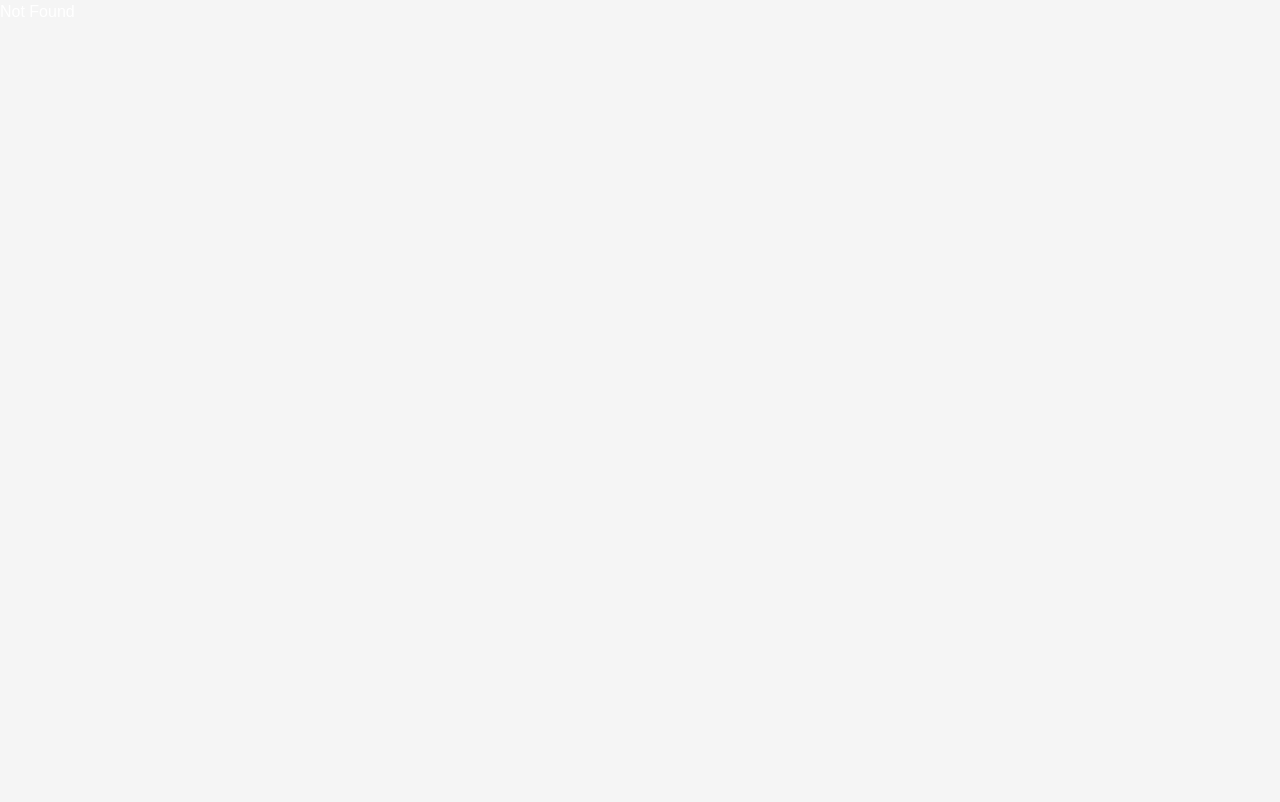
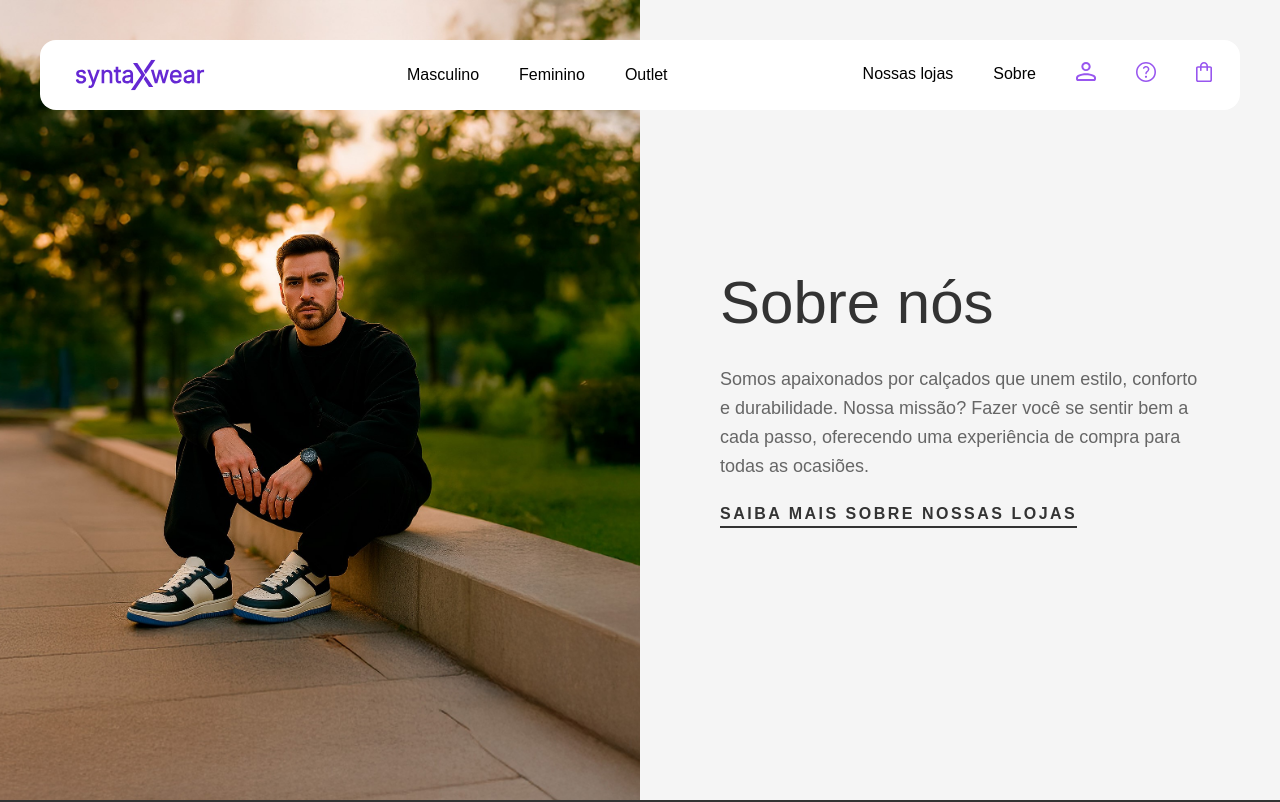
Before and after one commit to kalyel/syntax-wear-app, a React (Vite) app: page /about in a window 1280 px wide. Shown: the top 802 px of the page. Built offline with nearby package versions, Linux system fonts and the light colour scheme; a web font is replaced by a local one.

Commit message:
feat: adicionada página de sobre

```diff
--- a/src/components/Header/index.tsx
+++ b/src/components/Header/index.tsx
@@ -33,7 +33,7 @@ export const Header = () => {
                 <Link to="/our-stores">Nossas lojas</Link>
               </li>
               <li className="hidden md:block">
-                <a href="#">Sobre</a>
+                <Link to="/about">Sobre</Link>
               </li>
               <li>
                 <a href="#">
--- /dev/null
+++ b/src/pages/_app/about/index.tsx
@@ -0,0 +1,25 @@
+import { createFileRoute, Link } from '@tanstack/react-router'
+import bannerAbout from '../../../assets/images/banners/about.jpg'
+
+export const Route = createFileRoute('/_app/about/')({
+  component: RouteComponent,
+})
+
+function RouteComponent() {
+  return (
+    <section className='flex flex-col md:flex-row items-center md:h-screen'>
+        <div className='h-100 md:h-full md:w-1/2'>
+            <img src={bannerAbout} alt="Homem sentado com tênis da marca"  className='size-full object-cover'/>
+        </div>
+
+        <div className='px-8 py-16 lg:px-20 md:w-1/2 h-full flex flex-col justify-center'>
+            <h2 className='text-5xl lg:text-6xl font-medium text-[#333333] mb-8'>Sobre nós</h2>
+            <p className='text-[#666666] text-lg leading-relaxed mb-5'>
+                Somos apaixonados por calçados que unem estilo, conforto e durabilidade. Nossa missão? Fazer você se sentir bem a cada passo, oferecendo uma experiência de compra para todas as ocasiões.
+            </p>
+
+            <Link to="/our-stores" className='self-start text-sx font-bold text-[#333333] uppercase border-b-2 tracking-[2.5px] hover:text-accent transition-colors duration-500'>Saiba mais sobre nossas lojas</Link>
+        </div>
+    </section>
+  )
+}
--- a/src/router-tree-gen.ts
+++ b/src/router-tree-gen.ts
@@ -15,6 +15,7 @@ import { Route as AuthSignUpRouteImport } from './pages/_auth/sign-up'
 import { Route as AuthSignInRouteImport } from './pages/_auth/sign-in'
 import { Route as AppProductsIndexRouteImport } from './pages/_app/products/index'
 import { Route as AppOurStoresIndexRouteImport } from './pages/_app/our-stores/index'
+import { Route as AppAboutIndexRouteImport } from './pages/_app/about/index'
 import { Route as AppProductsProductIdRouteImport } from './pages/_app/products/$productId'
 
 const AppLayoutRoute = AppLayoutRouteImport.update({
@@ -46,6 +47,11 @@ const AppOurStoresIndexRoute = AppOurStoresIndexRouteImport.update({
   path: '/our-stores/',
   getParentRoute: () => AppLayoutRoute,
 } as any)
+const AppAboutIndexRoute = AppAboutIndexRouteImport.update({
+  id: '/about/',
+  path: '/about/',
+  getParentRoute: () => AppLayoutRoute,
+} as any)
 const AppProductsProductIdRoute = AppProductsProductIdRouteImport.update({
   id: '/products/$productId',
   path: '/products/$productId',
@@ -57,6 +63,7 @@ export interface FileRoutesByFullPath {
   '/sign-in': typeof AuthSignInRoute
   '/sign-up': typeof AuthSignUpRoute
   '/products/$productId': typeof AppProductsProductIdRoute
+  '/about/': typeof AppAboutIndexRoute
   '/our-stores/': typeof AppOurStoresIndexRoute
   '/products/': typeof AppProductsIndexRoute
 }
@@ -65,6 +72,7 @@ export interface FileRoutesByTo {
   '/sign-up': typeof AuthSignUpRoute
   '/': typeof AppIndexRoute
   '/products/$productId': typeof AppProductsProductIdRoute
+  '/about': typeof AppAboutIndexRoute
   '/our-stores': typeof AppOurStoresIndexRoute
   '/products': typeof AppProductsIndexRoute
 }
@@ -75,6 +83,7 @@ export interface FileRoutesById {
   '/_auth/sign-up': typeof AuthSignUpRoute
   '/_app/': typeof AppIndexRoute
   '/_app/products/$productId': typeof AppProductsProductIdRoute
+  '/_app/about/': typeof AppAboutIndexRoute
   '/_app/our-stores/': typeof AppOurStoresIndexRoute
   '/_app/products/': typeof AppProductsIndexRoute
 }
@@ -85,6 +94,7 @@ export interface FileRouteTypes {
     | '/sign-in'
     | '/sign-up'
     | '/products/$productId'
+    | '/about/'
     | '/our-stores/'
     | '/products/'
   fileRoutesByTo: FileRoutesByTo
@@ -93,6 +103,7 @@ export interface FileRouteTypes {
     | '/sign-up'
     | '/'
     | '/products/$productId'
+    | '/about'
     | '/our-stores'
     | '/products'
   id:
@@ -102,6 +113,7 @@ export interface FileRouteTypes {
     | '/_auth/sign-up'
     | '/_app/'
     | '/_app/products/$productId'
+    | '/_app/about/'
     | '/_app/our-stores/'
     | '/_app/products/'
   fileRoutesById: FileRoutesById
@@ -156,6 +168,13 @@ declare module '@tanstack/react-router' {
       preLoaderRoute: typeof AppOurStoresIndexRouteImport
       parentRoute: typeof AppLayoutRoute
     }
+    '/_app/about/': {
+      id: '/_app/about/'
+      path: '/about'
+      fullPath: '/about/'
+      preLoaderRoute: typeof AppAboutIndexRouteImport
+      parentRoute: typeof AppLayoutRoute
+    }
     '/_app/products/$productId': {
       id: '/_app/products/$productId'
       path: '/products/$productId'
@@ -169,6 +188,7 @@ declare module '@tanstack/react-router' {
 interface AppLayoutRouteChildren {
   AppIndexRoute: typeof AppIndexRoute
   AppProductsProductIdRoute: typeof AppProductsProductIdRoute
+  AppAboutIndexRoute: typeof AppAboutIndexRoute
   AppOurStoresIndexRoute: typeof AppOurStoresIndexRoute
   AppProductsIndexRoute: typeof AppProductsIndexRoute
 }
@@ -176,6 +196,7 @@ interface AppLayoutRouteChildren {
 const AppLayoutRouteChildren: AppLayoutRouteChildren = {
   AppIndexRoute: AppIndexRoute,
   AppProductsProductIdRoute: AppProductsProductIdRoute,
+  AppAboutIndexRoute: AppAboutIndexRoute,
   AppOurStoresIndexRoute: AppOurStoresIndexRoute,
   AppProductsIndexRoute: AppProductsIndexRoute,
 }
```
Also changed, not shown: src/assets/images/banners/about.jpg (added).
